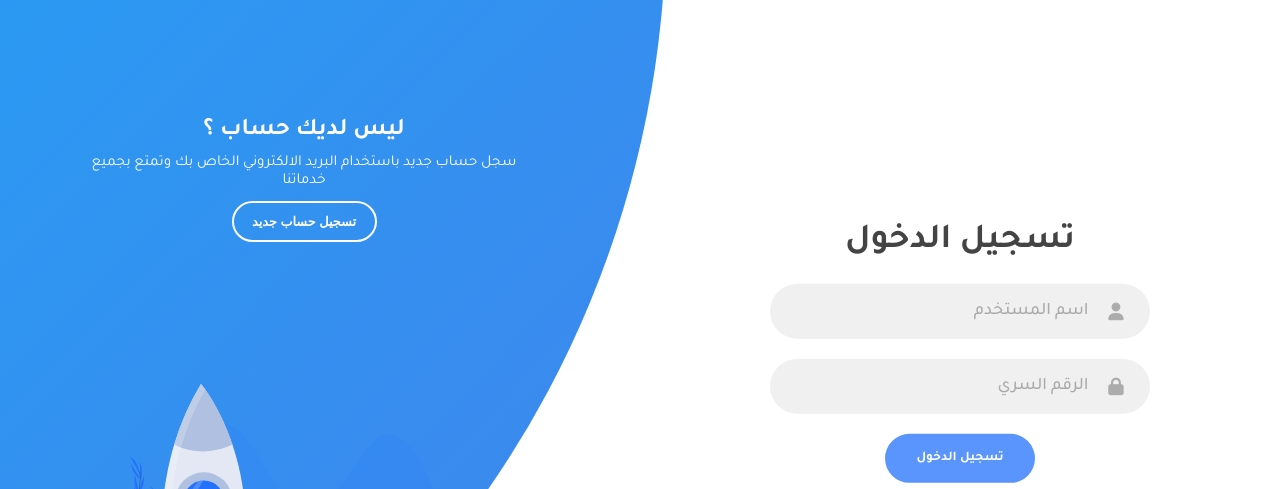
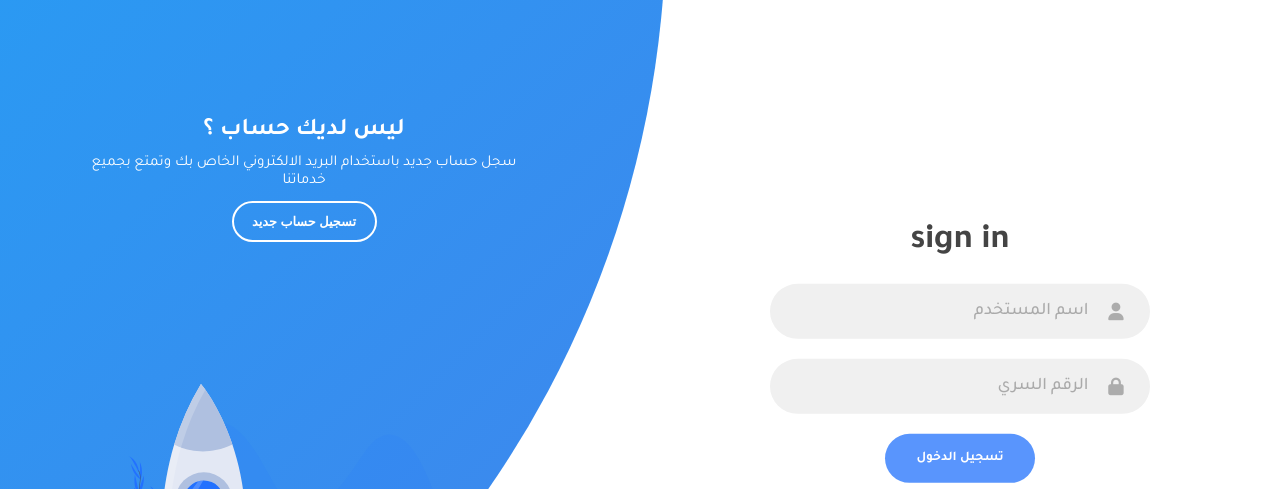
Before and after one commit to Abdoahmed111/sign-in-sign-up, a plain HTML site: page index.html in a window 1280 px wide. Shown: the top 489 px of the page. Drawn offline with Linux system fonts and the light colour scheme.

Commit message:
testing mergin conflen

```diff
--- a/index.html
+++ b/index.html
@@ -19,7 +19,7 @@
           <!-- Sign In Form -->
           <form action="" class="sign-in-form">
             <!-- Sign In Form -->
-            <h2 class="title">تسجيل الدخول</h2>
+            <h2 class="title">sign in</h2>
             <!-- User Name -->
             <div class="input-field">
               <input dir="rtl" type="text" placeholder="اسم المستخدم" />
```
